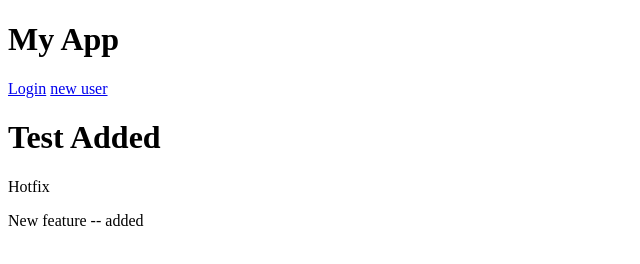
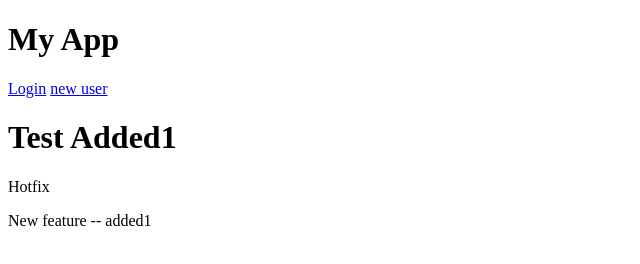
Before and after one commit to govind-git/myapp, a plain HTML site: page index.html in a window 1280 px wide. Shown: the full height of the page, 0-640 px from the left. Drawn offline with Linux system fonts and the light colour scheme.

Commit message:
Rebase change in master

```diff
--- a/index.html
+++ b/index.html
@@ -5,9 +5,9 @@
 </head>
 <body>
 	<ui-view></ui-view>
-	<h1>Test Added</h1>
+	<h1>Test Added1</h1>
 	<p>Hotfix</p>
-	<p>New feature -- added</p>
+	<p>New feature -- added1</p>
 	<script type="text/javascript" src="js/angular.min.js"></script>
 	<script type="text/javascript" src="js/angular-ui-router.min.js"></script>
 	<script type="text/javascript" src="js/angular-route.js"></script>
```
